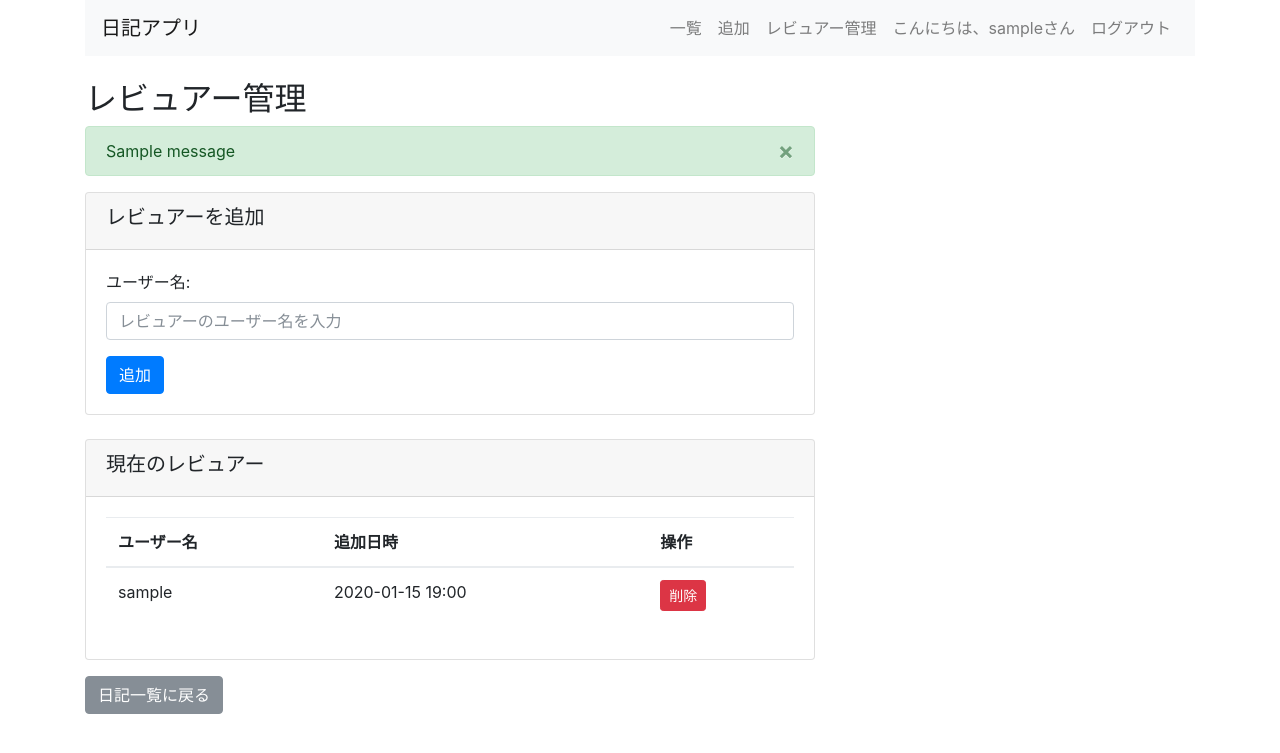
After one commit to toryoto/myTA, a Django app: page /diary/reviewers/ in a window 1280 px wide. The commit adds this page. Shown: the top 753 px of the page. Run offline with Django 3.2, Linux system fonts and the light colour scheme; a user stored in the database is signed in; tables that the repository leaves empty hold one stand-in row (values such as "Sample post"); one stand-in notice (Sample message) is shown; some libraries are stand-ins or nearby versions.

Commit message:
manage reviewers

```diff
--- a/diary/forms.py
+++ b/diary/forms.py
@@ -1,5 +1,6 @@
 from django import forms
-from .models import Day
+from django.contrib.auth.models import User
+from .models import Day, Reviewer
 
 
 class DayCreateForm(forms.ModelForm):
@@ -7,3 +8,43 @@ class DayCreateForm(forms.ModelForm):
     class Meta:
         model = Day
         fields = ('title', 'text', 'date')
+
+
+class ReviewerAddForm(forms.Form):
+    username = forms.CharField(
+        max_length=150,
+        label='ユーザー名',
+        widget=forms.TextInput(attrs={
+            'class': 'form-control',
+            'placeholder': 'レビュアーのユーザー名を入力'
+        })
+    )
+
+    def __init__(self, *args, **kwargs):
+        self.diary_owner = kwargs.pop('diary_owner', None)
+        super().__init__(*args, **kwargs)
+
+    # clean_<フィールド名>で事前定義された、特定のフィールドのバリデーションを実行するメソッド
+    def clean_username(self):
+        username = self.cleaned_data['username']
+
+        # ユーザーが存在するかチェック
+        try:
+            user = User.objects.get(username=username)
+        except User.DoesNotExist:
+            raise forms.ValidationError('指定されたユーザーは存在しません。')
+
+        # 自分自身を指定していないかチェック
+        if user == self.diary_owner:
+            raise forms.ValidationError('自分自身をレビュアーに指定することはできません。')
+
+        # 既にレビュアーに登録されていないかチェック
+        if Reviewer.objects.filter(diary_owner=self.diary_owner, reviewer=user).exists():
+            raise forms.ValidationError('このユーザーは既にレビュアーに登録されています。')
+
+        return username
+
+    def save(self):
+        username = self.cleaned_data['username']
+        user = User.objects.get(username=username)
+        return Reviewer.objects.create(diary_owner=self.diary_owner, reviewer=user)
--- a/diary/models.py
+++ b/diary/models.py
@@ -8,3 +8,43 @@ class Day(models.Model):
     text = models.TextField('本文')
     date = models.DateTimeField('日付', default=timezone.now)
     author = models.ForeignKey(User, on_delete=models.CASCADE)
+
+    # オブジェクトの文字列表現を定義するために使用
+    # day = Day.objects.first()が"タイトル" のように表示される
+    def __str__(self):
+        return self.title
+
+class Reviewer(models.Model):
+    diary_owner = models.ForeignKey(User, on_delete=models.CASCADE, related_name='granted_reviewers')
+    reviewer = models.ForeignKey(User, on_delete=models.CASCADE, related_name='review_permissions')
+    granted_at = models.DateTimeField('許可日時', auto_now_add=True)
+
+    class Meta:
+        unique_together = ('diary_owner', 'reviewer')  # 同じレビュアーを重複登録しない
+        verbose_name = 'レビュアー権限'
+        verbose_name_plural = 'レビュアー権限'
+
+    def __str__(self):
+        return f'{self.reviewer.username} → {self.diary_owner.username}の全日記'
+
+
+class Comment(models.Model):
+    day = models.ForeignKey(Day, on_delete=models.CASCADE, related_name='comments')
+    author = models.ForeignKey(User, on_delete=models.CASCADE)
+    text = models.TextField('コメント内容', max_length=1000)
+    created_at = models.DateTimeField('投稿日時', auto_now_add=True)
+    updated_at = models.DateTimeField('更新日時', auto_now=True)
+    reply_to = models.ForeignKey('self', on_delete=models.CASCADE, null=True, blank=True, related_name='replies')
+
+
+    class Meta:
+        ordering = ['-created_at']
+        verbose_name = 'コメント'
+        verbose_name_plural = 'コメント'
+
+    def __str__(self):
+        return f'{self.author.username}: {self.text[:50]}'
+
+    @property
+    def is_reply(self):
+        return self.reply_to_id is not None
--- /dev/null
+++ b/diary/templates/diary/manage_reviewers.html
@@ -0,0 +1,82 @@
+{% extends 'base.html' %}
+
+{% block content %}
+<div class="row">
+  <div class="col-md-8">
+    <h2>レビュアー管理</h2>
+
+    <!-- メッセージ表示 -->
+    {% if messages %}
+      {% for message in messages %}
+        <div class="alert alert-success alert-dismissible fade show" role="alert">
+          {{ message }}
+          <button type="button" class="close" data-dismiss="alert">
+            <span>&times;</span>
+          </button>
+        </div>
+      {% endfor %}
+    {% endif %}
+
+    <!-- レビュアー追加フォーム -->
+    <div class="card mb-4">
+      <div class="card-header">
+        <h5>レビュアーを追加</h5>
+      </div>
+      <div class="card-body">
+        <form method="post">
+          {% csrf_token %}
+          <div class="form-group">
+            {{ form.username.label_tag }}
+            {{ form.username }}
+            {% if form.username.errors %}
+              <div class="text-danger">
+                {{ form.username.errors }}
+              </div>
+            {% endif %}
+          </div>
+          <button type="submit" class="btn btn-primary">追加</button>
+        </form>
+      </div>
+    </div>
+
+    <!-- 現在のレビュアー一覧 -->
+    <div class="card">
+      <div class="card-header">
+        <h5>現在のレビュアー</h5>
+      </div>
+      <div class="card-body">
+        {% if reviewers %}
+          <table class="table">
+            <thead>
+              <tr>
+                <th>ユーザー名</th>
+                <th>追加日時</th>
+                <th>操作</th>
+              </tr>
+            </thead>
+            <tbody>
+              {% for reviewer in reviewers %}
+              <tr>
+                <td>{{ reviewer.reviewer.username }}</td>
+                <td>{{ reviewer.granted_at|date:"Y-m-d H:i" }}</td>
+                <td>
+                  <a href="{% url 'diary:delete_reviewer' reviewer.id %}"
+                     class="btn btn-sm btn-danger"
+                     onclick="return confirm('本当に削除しますか？')">削除</a>
+                </td>
+              </tr>
+              {% endfor %}
+            </tbody>
+          </table>
+        {% else %}
+          <p class="text-muted">まだレビュアーが登録されていません。</p>
+        {% endif %}
+      </div>
+    </div>
+
+    <div class="mt-3">
+      <a href="{% url 'diary:index' %}" class="btn btn-secondary">日記一覧に戻る</a>
+    </div>
+  </div>
+</div>
+{% endblock %}
--- a/diary/urls.py
+++ b/diary/urls.py
@@ -9,4 +9,6 @@ urlpatterns = [
     path('update/<int:pk>/', views.UpdateView.as_view(), name='update'),  # diary/update/1
     path('delete/<int:pk>/', views.DeleteView.as_view(), name='delete'),  # /diary/delete/1
     path('detail/<int:pk>/', views.DetailView.as_view(), name='detail'),  # /diary/detail/1
+    path('reviewers/', views.manage_reviewers, name='manage_reviewers'),  # /diary/reviewers/
+    path('reviewers/delete/<int:reviewer_id>/', views.delete_reviewer, name='delete_reviewer'),  # /diary/reviewers/delete/1/
 ]
--- /dev/null
+++ b/diary/utils.py
@@ -0,0 +1,29 @@
+from django.contrib.auth.models import User
+from .models import Day, Reviewer
+
+
+def can_comment_on_day(user, day):
+    """ユーザーが特定の日記にコメントできるかチェック"""
+    return Reviewer.objects.filter(
+        diary_owner=day.author,
+        reviewer=user
+    ).exists()
+
+
+def get_reviewable_days(user):
+    """ユーザーがコメントできる全ての日記一覧"""
+    return Day.objects.filter(
+        author__granted_reviewers__reviewer=user
+    ).order_by('-date')
+
+
+def get_my_reviewers(user):
+    """自分の日記にコメントできるレビュアー一覧"""
+    return Reviewer.objects.filter(diary_owner=user)
+
+
+def get_reviewable_diary_owners(user):
+    """ユーザーがレビューできる日記作成者一覧"""
+    return User.objects.filter(
+        granted_reviewers__reviewer=user
+    ).distinct()
--- a/diary/views.py
+++ b/diary/views.py
@@ -1,9 +1,12 @@
 from django.shortcuts import render, redirect, get_object_or_404
-from .forms import DayCreateForm
-from .models import Day
+from django.contrib.auth.decorators import login_required
+from django.contrib.auth.mixins import LoginRequiredMixin
+from django.contrib import messages
+from .forms import DayCreateForm, ReviewerAddForm
+from .models import Day, Reviewer
+from .utils import get_my_reviewers
 from django.views import generic
 from django.urls import reverse_lazy
-from django.contrib.auth.mixins import LoginRequiredMixin
 
 
 class IndexView(LoginRequiredMixin, generic.ListView):
@@ -54,6 +57,37 @@ class DeleteView(LoginRequiredMixin, generic.DeleteView):
 
     def get_queryset(self):
         return Day.objects.filter(author=self.request.user)
+
+@login_required
+def manage_reviewers(request):
+    """レビュアー管理ページ"""
+    my_reviewers = get_my_reviewers(request.user)
+
+    if request.method == 'POST':
+        form = ReviewerAddForm(request.POST, diary_owner=request.user)
+        if form.is_valid():
+            form.save()
+            messages.success(request, 'レビュアーを追加しました。')
+            return redirect('diary:manage_reviewers')
+    else:
+        form = ReviewerAddForm(diary_owner=request.user)
+
+    return render(request, 'diary/manage_reviewers.html', {
+        'form': form,
+        'reviewers': my_reviewers
+    })
+
+
+@login_required
+def delete_reviewer(request, reviewer_id):
+    """レビュアー削除"""
+    reviewer = get_object_or_404(Reviewer, id=reviewer_id, diary_owner=request.user)
+    reviewer.delete()
+    messages.success(request, f'{reviewer.reviewer.username}をレビュアーから削除しました。')
+    return redirect('diary:manage_reviewers')
+
+
+
 
 # def index(request):
 #     context = {
--- a/templates/base.html
+++ b/templates/base.html
@@ -19,6 +19,7 @@
           {% if user.is_authenticated %}
             <a class="nav-link" href="{% url 'diary:index' %}">一覧</a>
             <a class="nav-link" href="{% url 'diary:add' %}">追加</a>
+            <a class="nav-link" href="{% url 'diary:manage_reviewers' %}">レビュアー管理</a>
             <span class="nav-link">こんにちは、{{ user.username }}さん</span>
             <a class="nav-link" href="{% url 'accounts:logout' %}">ログアウト</a>
           {% else %}
```
Also changed, not shown: diary/migrations/0003_comment_reviewer.py (added).
